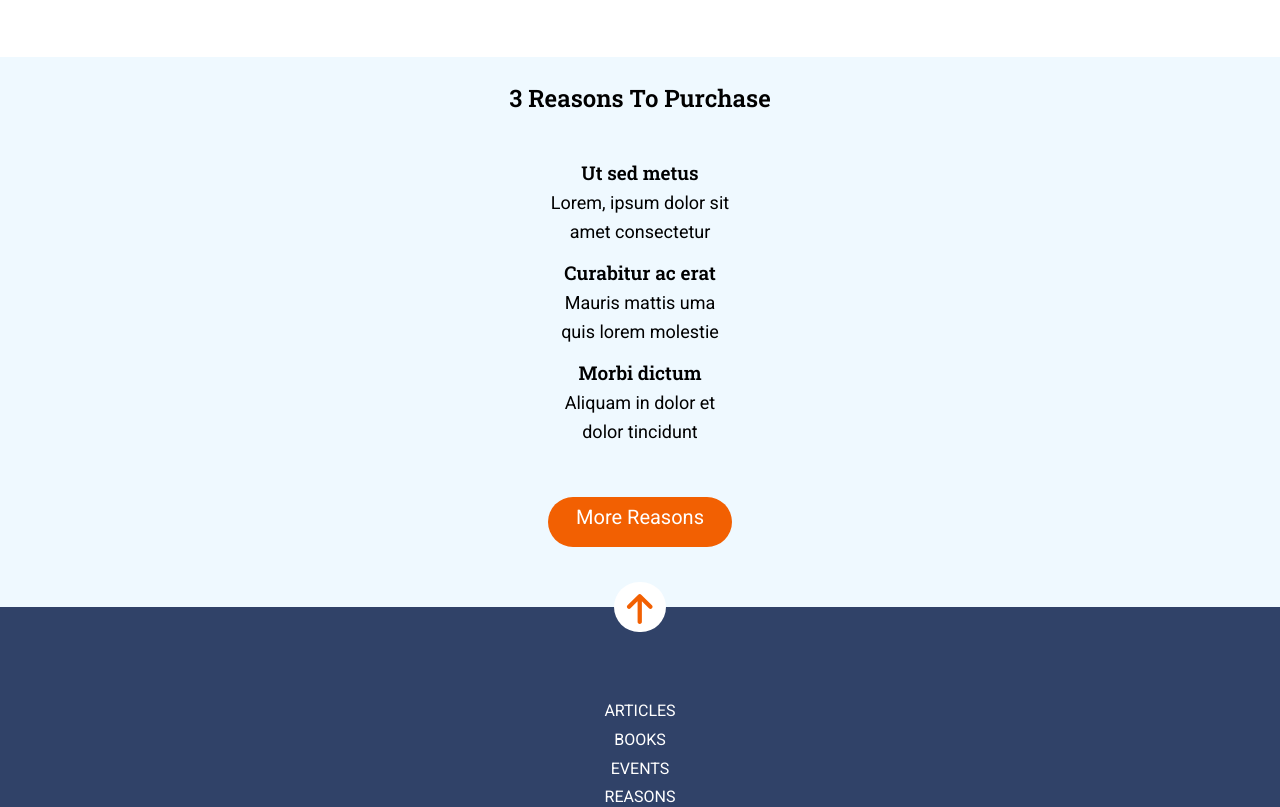
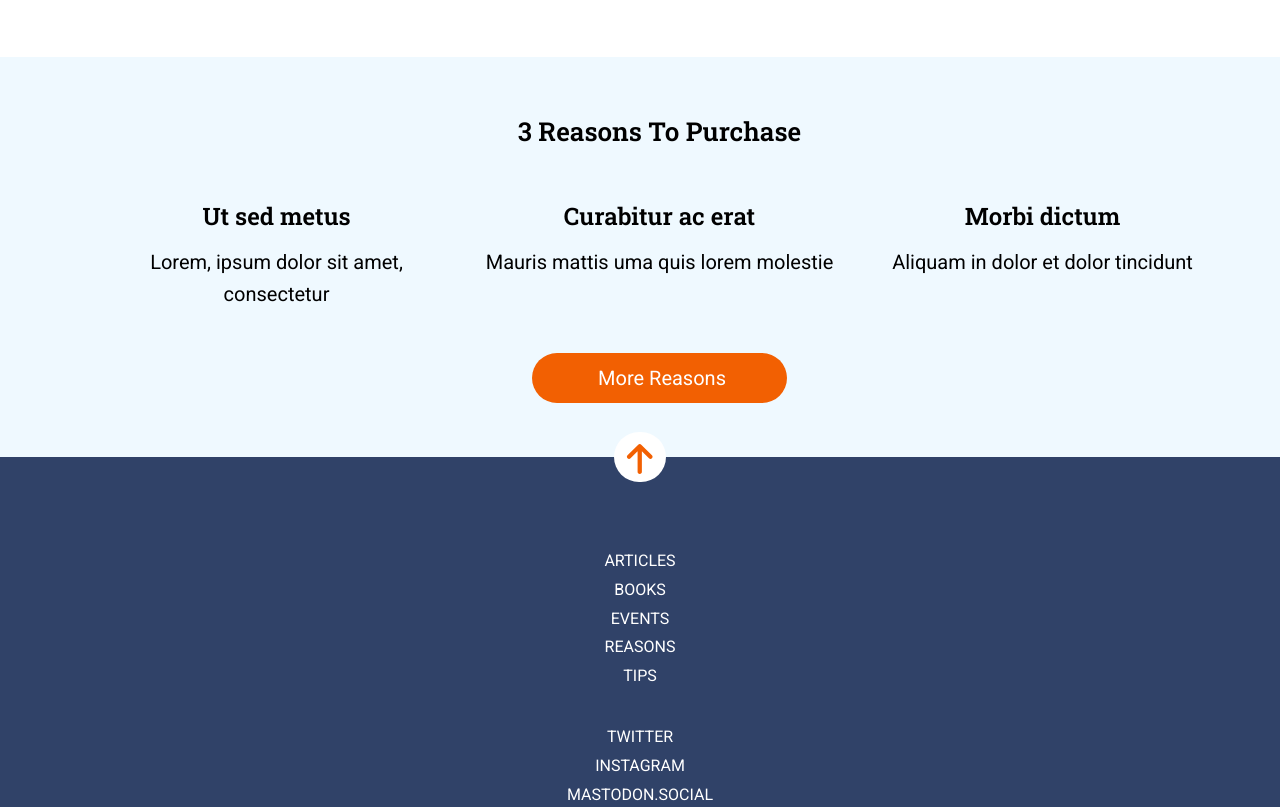
Before and after one commit to BarbaraGB1/Html-CSS, a website: page src/html/index.html in a window 1280 px wide. Shown: the part 1095-1902 px from the top of the page. Drawn offline with nearby package versions, Linux system fonts and the light colour scheme; files that its build step writes are made by us from their sources.

Commit message:
section reasons tablet and web

```diff
--- a/src/html/index.html
+++ b/src/html/index.html
@@ -57,7 +57,7 @@
       <h2 class="reasons--title">3 reasons to purchase</h2>
       <article class="blue">
         <h2 class="blue--h2">ut sed metus</h2>
-        <p class="blue--h2__p">Lorem, ipsum dolor sit amet consectetur </p>
+        <p class="blue--h2__p">Lorem, ipsum dolor sit amet, consectetur </p>
       </article>
       <article class="blue">
         <h2 class="blue--h2">curabitur ac erat</h2>
--- a/src/scss/layout/_3reasons.scss
+++ b/src/scss/layout/_3reasons.scss
@@ -1,24 +1,25 @@
 .reasons {
   display: grid;
   grid-template-columns: 1fr;
-  grid-template-rows: 100px 100px 100px 100px 100px;
+  grid-template-rows: 65px 144px 144px 130px 100px;
   text-align: center;
   background-color: #eff9ff;
+  padding-top: 29px;
   margin-top: 45px;
-  height: 550px;
+  height: 670px;
   &--title {
     text-transform: capitalize;
     font-family: "Roboto Slab";
     font-weight: bold;
     font-size: 24px;
-    margin-top: 29px;
   }
 }
 
 .blue {
+  padding: 0px 15px 0px 15px;
   &--h2 {
     font-family: "Roboto slab";
-    font-weight: 600;
+    font-weight: bold;
     font-size: 19px;
     line-height: 1.7;
 
@@ -53,3 +54,50 @@
   text-decoration: none;
   text-transform: capitalize;
 }
+
+@media all and (min-width: 768px) {
+  .reasons {
+    display: grid;
+    grid-template-columns: 1fr 1fr 1fr;
+    grid-template-rows: auto auto;
+    height: 400px;
+    padding: 36px 35.7px 50px 35.7px;
+    &--title {
+      grid-column: 1/4;
+      font-size: 26px;
+      margin-bottom: 38px;
+    }
+  }
+  .buttonsection2 {
+    grid-column: 2/3;
+    width: 210px;
+    padding-top: 15px;
+    padding-left: 5px;
+  }
+  .blue {
+    &--h2 {
+      font-size: 24px;
+      line-height: 2.5;
+      &__p {
+        font-size: 20px;
+        width: 213px;
+      }
+    }
+  }
+}
+
+@media all and (min-width: 1280px) {
+  .reasons {
+    padding: 61px 85px 50px 85px;
+  }
+  .blue {
+    &--h2 {
+      &__p {
+        width: 353px;
+      }
+    }
+  }
+  .buttonsection2 {
+    width: 255px;
+  }
+}
--- a/src/scss/layout/_lookingthrough.scss
+++ b/src/scss/layout/_lookingthrough.scss
@@ -33,6 +33,7 @@
 .go {
   display: inline-block;
   font-size: 20px;
+  font-weight: 500;
   border-radius: 22px;
   background-color: $color-bg;
   border: solid $color-orange 2.5px;
```
